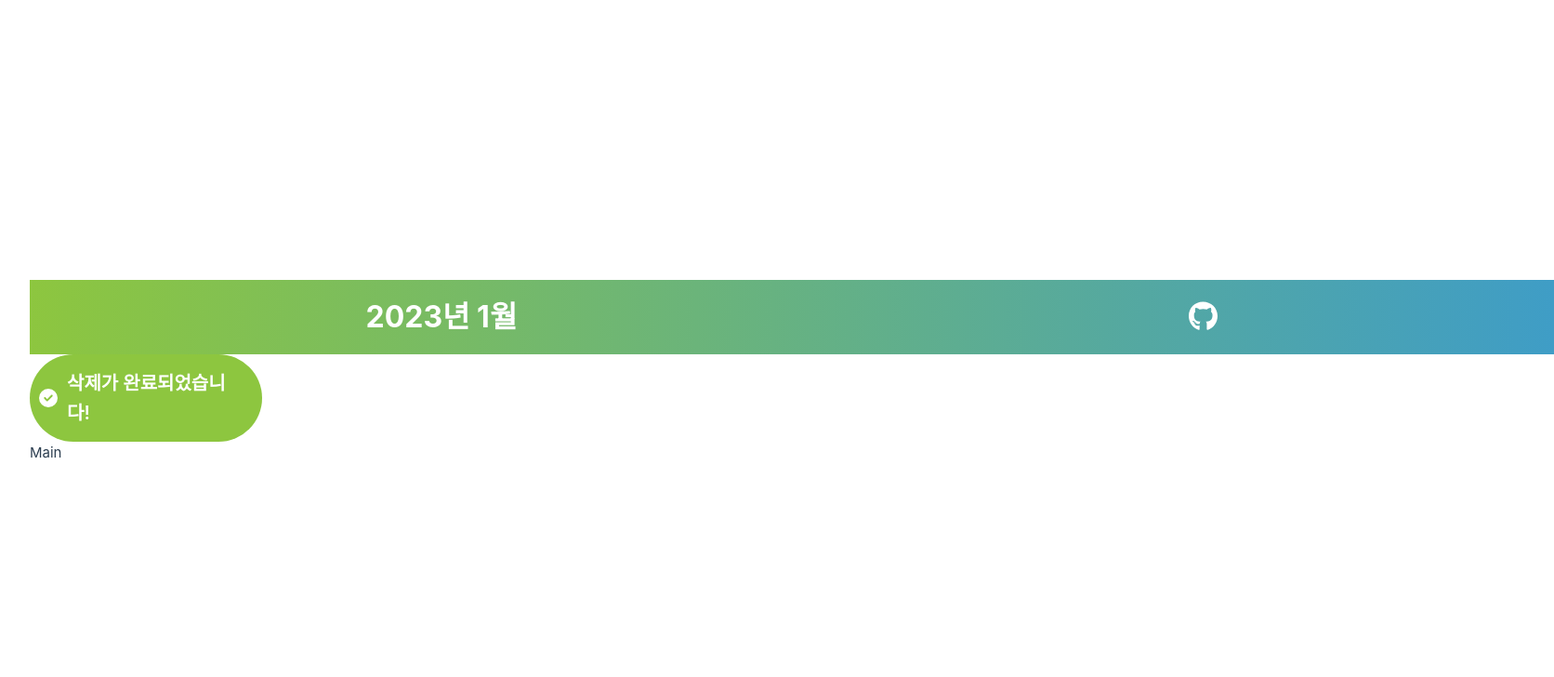
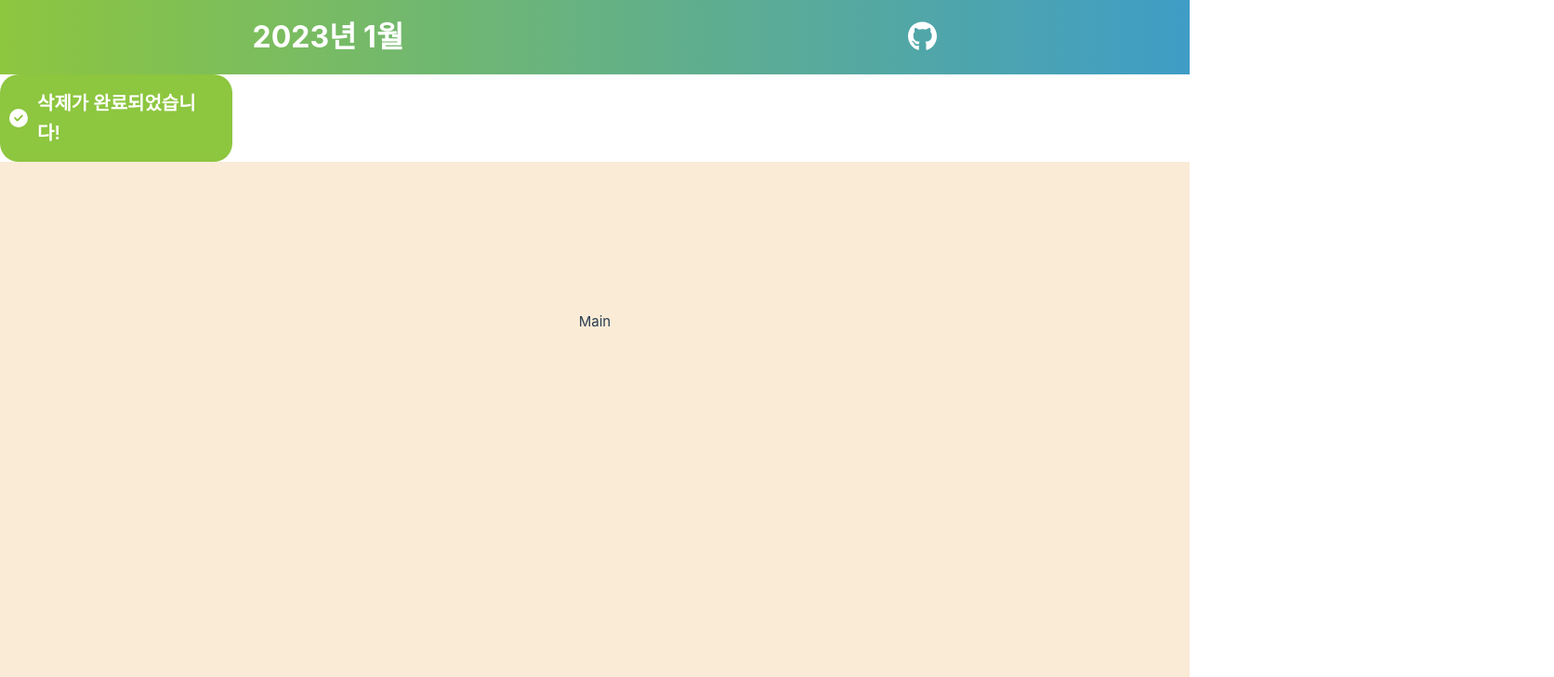
Before and after one commit to skkuding/skkuzzim, a Vue app in the folder frontend/: page / in a window 1280 px wide. Shown: the top 728 px of the page at 93% size, 1672 px wide, since content can reach past the window. Built offline with nearby package versions, Linux system fonts and the light colour scheme.

Commit message:
feat(fe): header, toast done

```diff
--- a/frontend/src/App.vue
+++ b/frontend/src/App.vue
@@ -9,25 +9,30 @@ import Toast from "./components/Toast.vue";
     <Header :year="2023" :month="1" class="header"></Header>
     <div>
       <Toast msg="삭제가" />
-      <div>Main</div>
+      <div id="main">Main</div>
     </div>
   </div>
 </template>
 
 <style scoped>
-.header {
-  width: 100%;
-}
 .wrapper {
   box-sizing: border-box;
-  width: 1640px;
   margin: 0;
   padding: 0;
   height: 100%;
+  width: 100%;
 }
-* {
+body {
   box-sizing: border-box;
   margin: 0;
   padding: 0;
+  overflow: scroll;
+}
+#main {
+  background-color: antiquewhite;
+  padding: 10rem;
+  height: 5000px;
+  display: flex;
+  justify-content: center;
 }
 </style>
--- a/frontend/src/assets/base.css
+++ b/frontend/src/assets/base.css
@@ -55,7 +55,6 @@
 *::after {
   box-sizing: border-box;
   margin: 0;
-  position: relative;
   font-weight: normal;
 }
 
--- a/frontend/src/assets/main.css
+++ b/frontend/src/assets/main.css
@@ -1,35 +1,6 @@
 @import './base.css';
 
 #app {
-  max-width: 1280px;
-  margin: 0 auto;
-  padding: 2rem;
-
-  font-weight: normal;
+  width: 100%;
+  height: 100%;
 }
-
-a,
-.green {
-  text-decoration: none;
-  color: hsla(160, 100%, 37%, 1);
-  transition: 0.4s;
-}
-
-@media (hover: hover) {
-  a:hover {
-    background-color: hsla(160, 100%, 37%, 0.2);
-  }
-}
-
-@media (min-width: 1024px) {
-  body {
-    display: flex;
-    place-items: center;
-  }
-
-  #app {
-    display: grid;
-    grid-template-columns: 1fr 1fr;
-    padding: 0 2rem;
-  }
-}
--- a/frontend/src/components/Header.vue
+++ b/frontend/src/components/Header.vue
@@ -28,6 +28,7 @@ library.add(faGithub);
   align-items: center;
   height: 80px;
   position: sticky;
+  top:0;
   width: 100%;
   margin: 0;
 }
--- a/frontend/src/components/Toast.vue
+++ b/frontend/src/components/Toast.vue
@@ -21,7 +21,7 @@ library.add(faCircleCheck);
   background-color: #8dc63f;
   padding: 10px;
   width: 250px;
-  border-radius: 100px;
+  border-radius: 20px;
   display: flex;
   flex-direction: row;
   justify-content: center;
```
